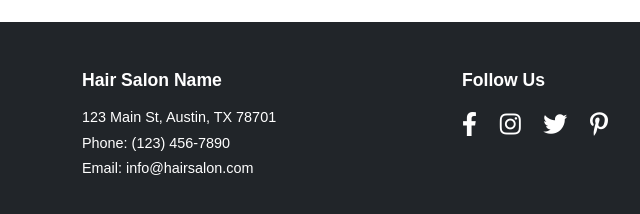
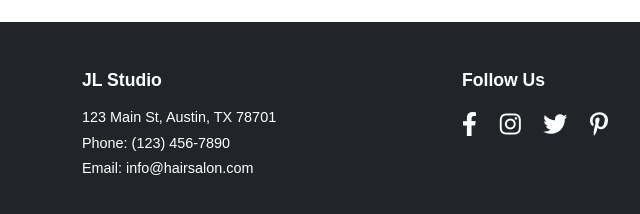
Before and after one commit to Surftrader/jl-studio, a plain HTML site: page index.html in a window 1280 px wide. Shown: the part 3643-3857 px from the top of the page, 0-640 px from the left. Drawn offline with nearby package versions, Linux system fonts and the light colour scheme; some packages are replaced by stand-ins of ours.

Commit message:
fix studio name in footer

```diff
--- a/index.html
+++ b/index.html
@@ -210,7 +210,7 @@
             <div class="container">
                 <div class="row">
                     <div class="col-md-4 mb-4 mb-md-0">
-                        <h5 class="mb-3">Hair Salon Name</h5>
+                        <h5 class="mb-3">JL Studio</h5>
                         <p class="mb-1">123 Main St, Austin, TX 78701</p>
                         <p class="mb-1">Phone: (123) 456-7890</p>
                         <p class="mb-0">Email: info@hairsalon.com</p>
```
